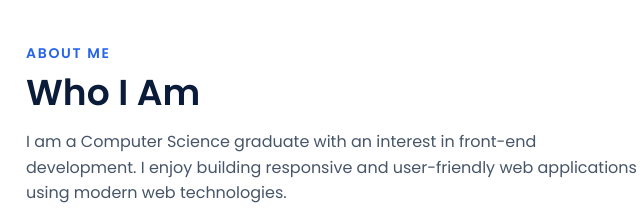
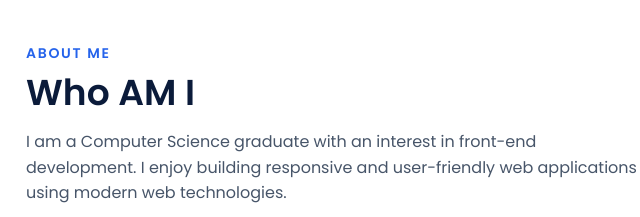
Before and after one commit to roshannaik83/Task-2---Portfolio, a plain HTML site: page index.html in a window 1280 px wide. Shown: the part 583-800 px from the top of the page, 34-674 px from the left. Drawn offline with Linux system fonts and the light colour scheme.

Commit message:
Correct heading text from 'Who I Am' to 'Who AM I'

```diff
--- a/index.html
+++ b/index.html
@@ -56,7 +56,7 @@
 
         <section id="about" class="fade">
             <p>ABOUT ME</p>
-            <h2>Who I Am</h2>
+            <h2>Who AM I</h2>
             <p>
                 I am a Computer Science graduate with an interest in
                 front-end development. I enjoy building responsive and
```
